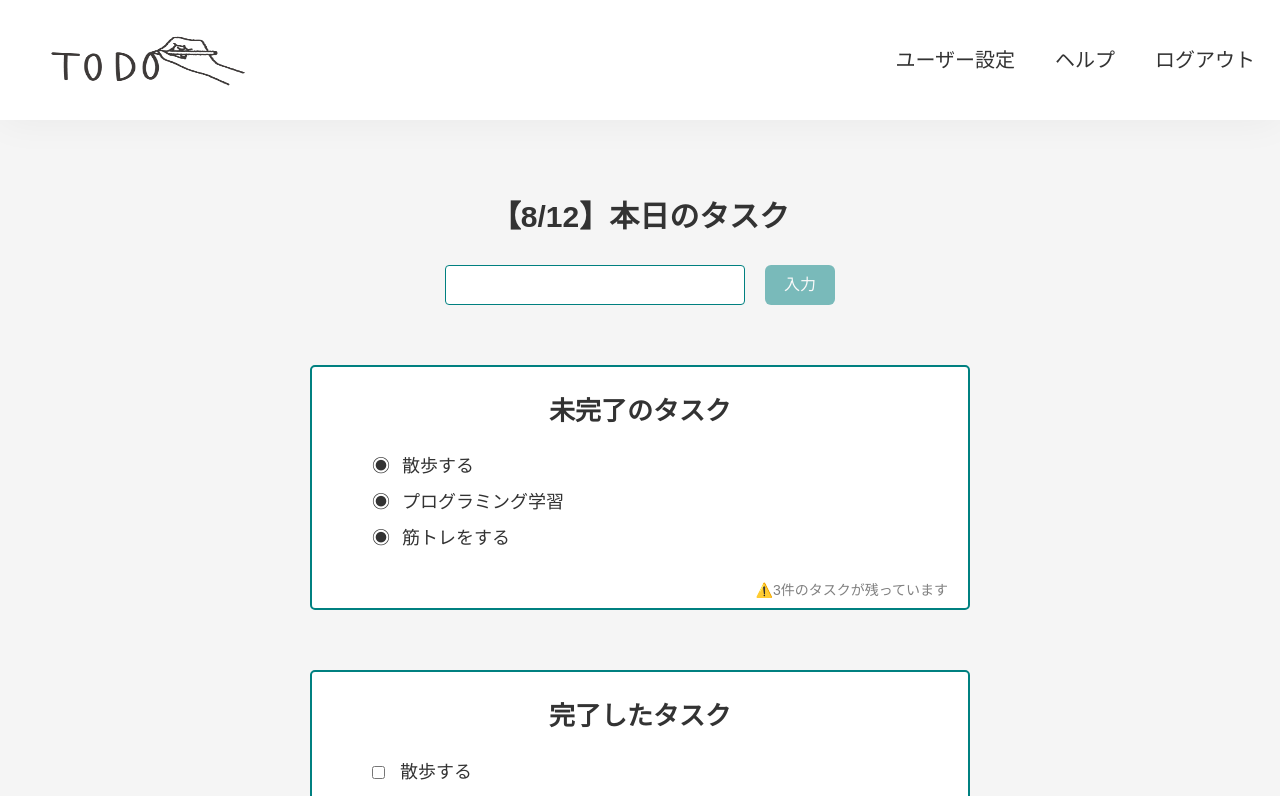
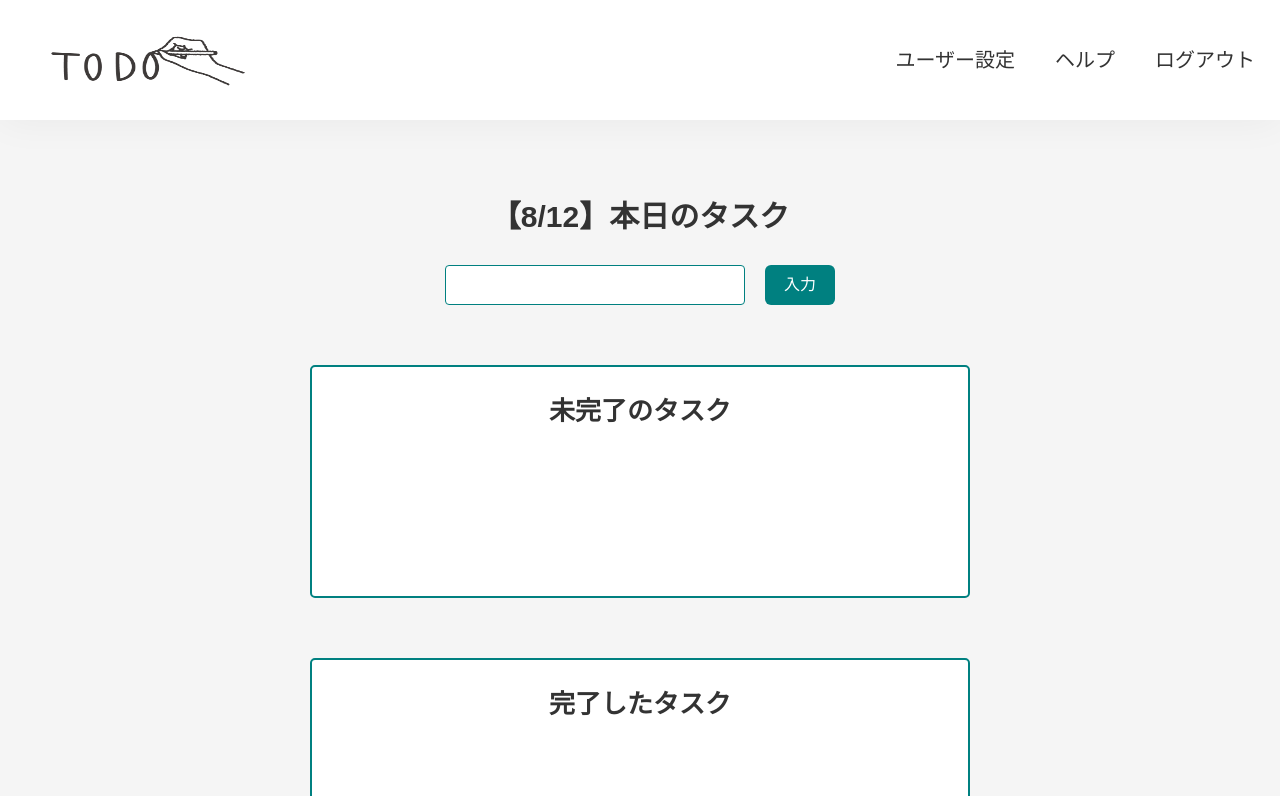
Before and after one commit to wadeen/original-react-todo, a React (Create React App) app: page /todo in a window 1280 px wide. Shown: the top 796 px of the page. Built offline with nearby package versions, Linux system fonts and the light colour scheme.

Commit message:
update: press the done button to move(complete)

```diff
--- a/package.json
+++ b/package.json
@@ -50,6 +50,8 @@
     ]
   },
   "devDependencies": {
-    "prettier": "^2.7.1"
+    "@types/uuid": "^8.3.4",
+    "prettier": "^2.7.1",
+    "uuid": "^8.3.2"
   }
 }
--- a/src/components/organisms/Todo/CompleteTask.tsx
+++ b/src/components/organisms/Todo/CompleteTask.tsx
@@ -3,28 +3,32 @@ import React from 'react'
 import { css } from '@emotion/react'
 
 type Props = {
-  completeText: string
+  completeText: string[]
 }
 
 export const CompleteTask: React.FC<Props> = React.memo(({completeText}) => {
 
+  // console.log(completeText);
+
   return (
-    <div css={incompleteTask}>
+    <div css={completeTask}>
       <h3>完了したタスク</h3>
       <ul>
-        <li><input type="checkbox" id="1"/><label htmlFor='1'>散歩する</label></li>
-        <li><input type="checkbox" id="2"/><label htmlFor='2'>プログラミング学習</label></li>
-        <li><input type="checkbox" id="3"/><label htmlFor='3'>筋トレをする</label></li>
+      {completeText.map((todo) => (
+        <li><input type="checkbox" id="1"/><label htmlFor='1'>{todo}</label></li>
+      ))}
+        {/* <li><input type="checkbox" id="2"/><label htmlFor='2'>プログラミング学習</label></li>
+        <li><input type="checkbox" id="3"/><label htmlFor='3'>筋トレをする</label></li> */}
       </ul>
       <div css={remove}>
-        <button disabled>選択した項目を削除</button>
+        <button disabled={true}>選択した項目を削除</button>
         <button>完了したタスクを全て削除</button>
       </div>
     </div>
   )
 })
 
-const incompleteTask = css`
+const completeTask = css`
   border: 2px solid teal;
   padding: 30px 60px 60px;
   border-radius: 5px;
--- a/src/components/organisms/Todo/InCompleteTask.tsx
+++ b/src/components/organisms/Todo/InCompleteTask.tsx
@@ -1,25 +1,50 @@
 /** @jsxImportSource @emotion/react */
 import React from 'react'
 import { css } from '@emotion/react'
+import { v4 as uuidv4 } from 'uuid'
 
 type Props = {
-  inCompleteText: string
+  inCompleteText: string[]
+  setInCompleteText: any //✋
+  completeText: string[]
+  setCompleteText: any //✋
 }
 
-export const InCompleteTak: React.FC<Props> = React.memo(({inCompleteText}) => {
+export const InCompleteTask: React.FC<Props> = React.memo(
+  ({ inCompleteText, completeText, setCompleteText, setInCompleteText }) => {
+    // 完了ボタン押下
+    const onClickComplete = (todo: string) => {
+      setCompleteText([...completeText, todo])
+      setInCompleteText(
+        inCompleteText.filter((todoTarget: string) => todo !== todoTarget)
+      )
+    }
 
+    // 残りのタスクの数
+    const inCompleteLength = inCompleteText.length
     return (
       <div css={incompleteTask}>
         <h3>未完了のタスク</h3>
         <ul>
-        <li>散歩する</li>
-        <li>プログラミング学習</li>
-        <li>筋トレをする</li>
+          {inCompleteText.map((todo: any) => (
+            <li key={uuidv4()}>
+              {todo}
+              <button
+                css={completeButton}
+                onClick={() => onClickComplete(todo)}
+              >
+                完了
+              </button>
+            </li>
+          ))}
         </ul>
-      <p>⚠️3件のタスクが残っています</p>
+        {inCompleteLength === 0 || (
+          <p>⚠️{inCompleteLength}件のタスクが残っています</p>
+        )}
       </div>
     )
-})
+  }
+)
 
 const incompleteTask = css`
   border: 2px solid teal;
@@ -45,7 +70,7 @@ const incompleteTask = css`
         margin-bottom: 15px;
       }
       &::before {
-        content: "◉";
+        content: '◉';
         margin-right: 12px;
       }
     }
@@ -58,3 +83,15 @@ const incompleteTask = css`
     bottom: 10px;
   }
 `
+
+const completeButton = css`
+  padding: 4px 8px;
+  width: 50px;
+  height: 30px;
+  text-align: center;
+  background-color: #0d6efd;
+  border-radius: 4px;
+  color: #fff;
+  margin-left: 20px;
+  white-space: nowrap;
+`
--- a/src/components/pages/Todo.tsx
+++ b/src/components/pages/Todo.tsx
@@ -2,24 +2,25 @@
 import React from 'react'
 import { css } from '@emotion/react'
 import { Head } from '../organisms/Head'
+import { useState } from 'react'
 
 import { ToastContainer, toast } from 'react-toastify'
 import 'react-toastify/dist/ReactToastify.css'
 import { TodoInputForm } from '../molecules/Todo/TodoInputForm'
-import { InCompleteTak } from '../organisms/Todo/InCompleteTask'
+import { InCompleteTask } from '../organisms/Todo/InCompleteTask'
 import { Spacer } from '../atoms/spacer/Spacer'
 import { CompleteTask } from '../organisms/Todo/CompleteTask'
-import { useState } from 'react'
+import { v4 as uuidv4 } from 'uuid'
 
 export const Todo: React.FC = React.memo(() => {
   // 入力ボタンの制御
   const [inputButtonDisabled, setInputButtonDisabled] = useState(true)
   // 入力したテキスト
-  const [inputText, setInputText] = useState('')
+  const [inputText, setInputText] = useState<any>()
   // 未完了テキスト(入力ボタン押下して確定したテキスト)
-  const [inCompleteText, seetInCompleteText] = useState('')
+  const [inCompleteText, setInCompleteText] = useState<string[]>([])
   // 完了したテキスト
-  const [completeText, seetCompleteText] = useState('')
+  const [completeText, setCompleteText] = useState<string[]>([])
 
   // 日時の取得
   let now: any = new Date()
@@ -29,7 +30,7 @@ export const Todo: React.FC = React.memo(() => {
   const onClickInutAdd = () => {
     if (inputText == '') return
     setInputButtonDisabled(false)
-    seetInCompleteText(inputText)
+    setInCompleteText([...inCompleteText, inputText])
     setInputText('')
   }
 
@@ -45,7 +46,12 @@ export const Todo: React.FC = React.memo(() => {
           inputButtonDisabled={inputText === ''}
         />
         <Spacer size={60} />
-        <InCompleteTak inCompleteText={inCompleteText} />
+        <InCompleteTask
+          inCompleteText={inCompleteText}
+          setInCompleteText={setInCompleteText}
+          completeText={completeText}
+          setCompleteText={setCompleteText}
+        />
         <Spacer size={60} />
         <CompleteTask completeText={completeText} />
       </div>
```
Also changed, not shown: 1 other file (tests, documents, lock files or other folders). Lines whose indentation alone changed are shown as unchanged.
